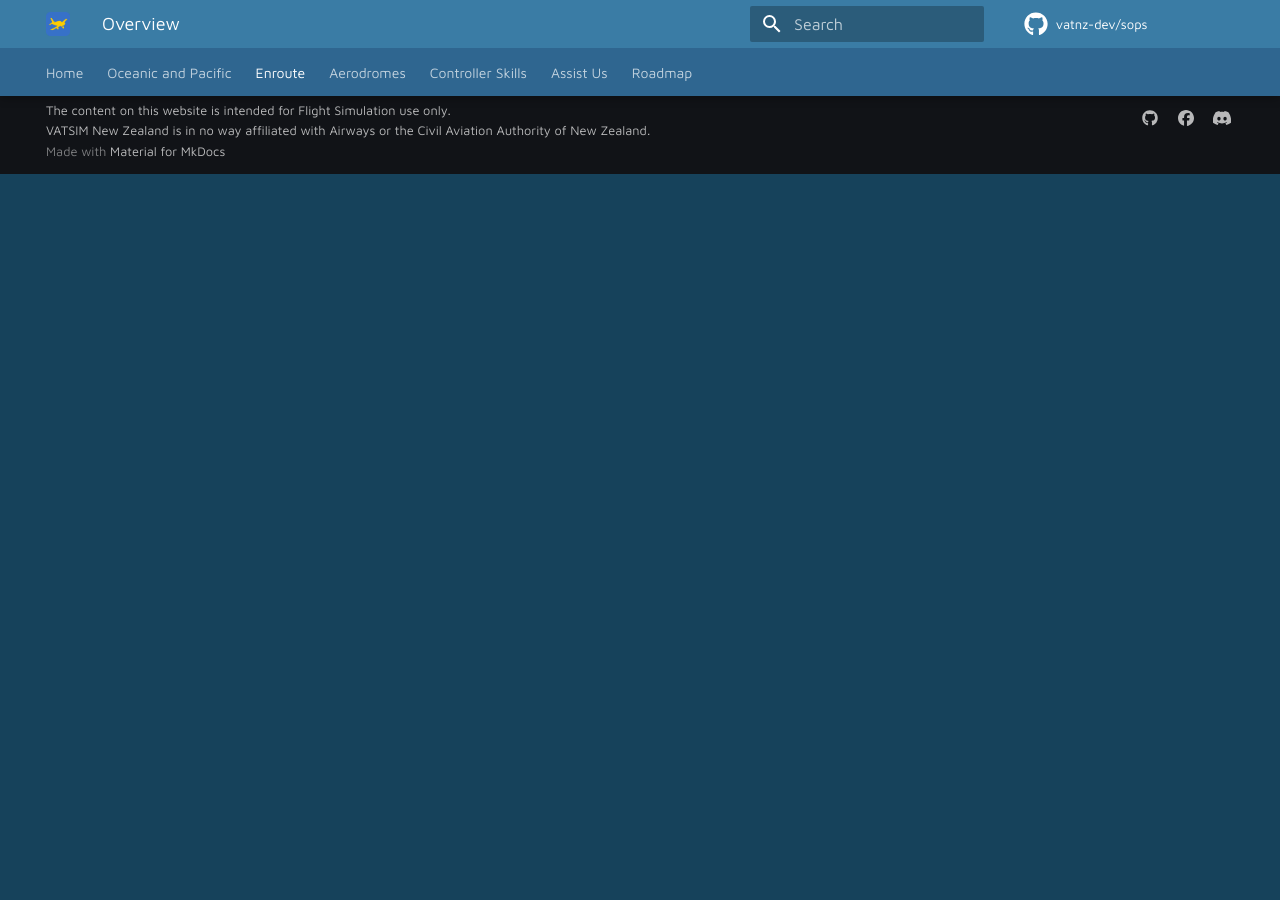
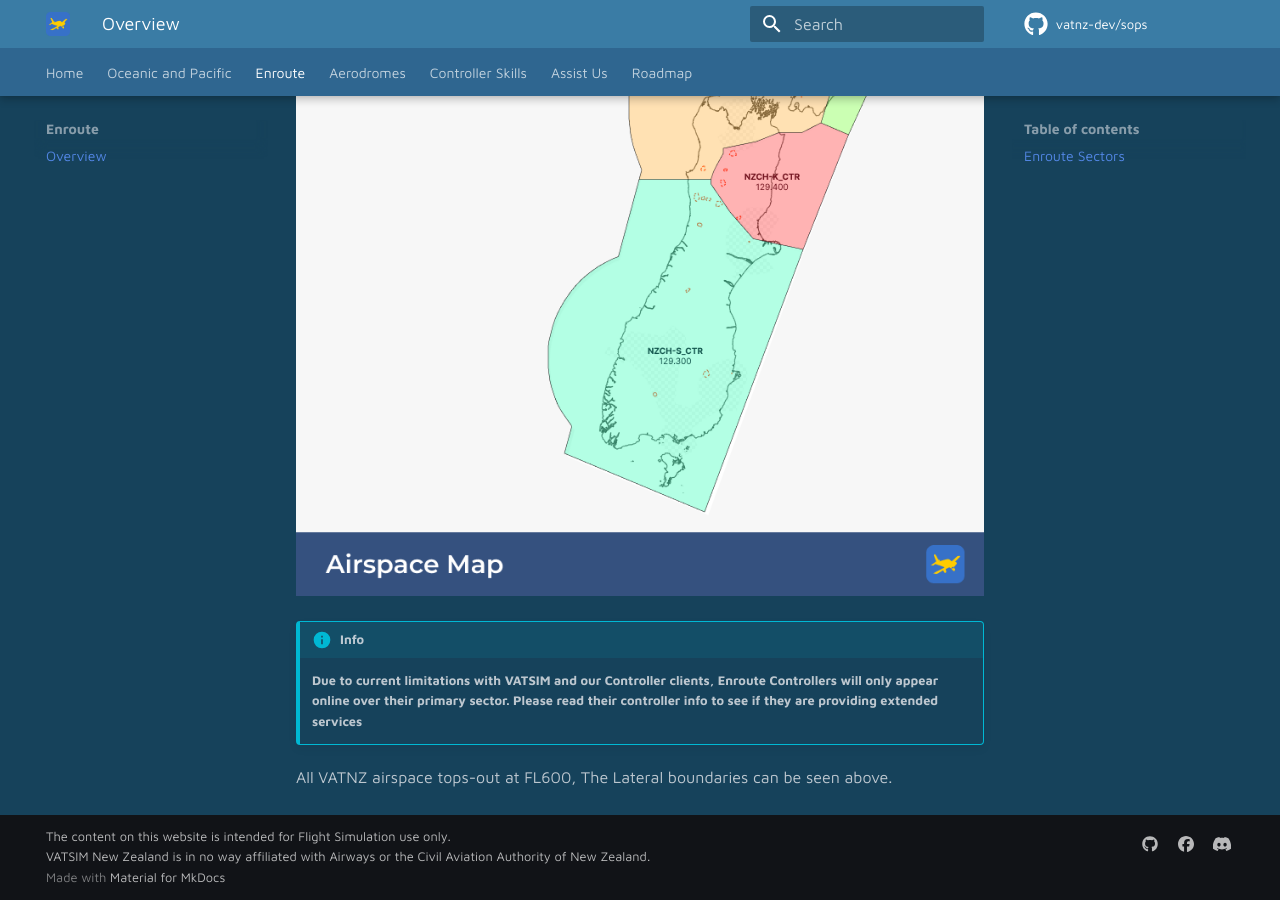
Before and after one commit to vatnz-dev/sops, an MkDocs documentation site: the page built from docs/enroute/index.md, in a window 1280 px wide and 900 px high, scrolled down 726 px. Built offline with MkDocs 1.6.1 and Material for MkDocs 9.7.7, drawn with Linux system fonts in a browser that asks for light colours; comment, search, counter and statistics services are not loaded; before the commit the page ends 900 px from its top, so only the background shows below that; some of the changed text lies outside the part shown.

Commit message:
Enroute basics
Added new enroute diagram plus note on vatsim maps regarding VATNZ sectors

```diff
--- a/docs/enroute/index.md
+++ b/docs/enroute/index.md
@@ -2,4 +2,15 @@
   title: Overview
 ---
 
-Hello
+## Enroute Sectors
+
+New Zealand's Airspace is split up into many sectors, mainly to help with traffic levels. This means that if you are flying from the top of the country to the bottom, you may speak to 3 or more controllers along the way, all with different frequencies.
+
+
+![NZ FIR Airspace Sectors](../assets/nz-fir-airspace.png){width="100%"}
+
+!!! Info
+    **Due to current limitations with VATSIM and our Controller clients, Enroute Controllers will only appear online over their primary sector. Please read their controller info to see if they are providing extended services**
+
+
+All VATNZ airspace tops-out at FL600, The Lateral boundaries can be seen above.
```
Also changed, not shown: docs/assets/nz-fir-airspace.png (added).
